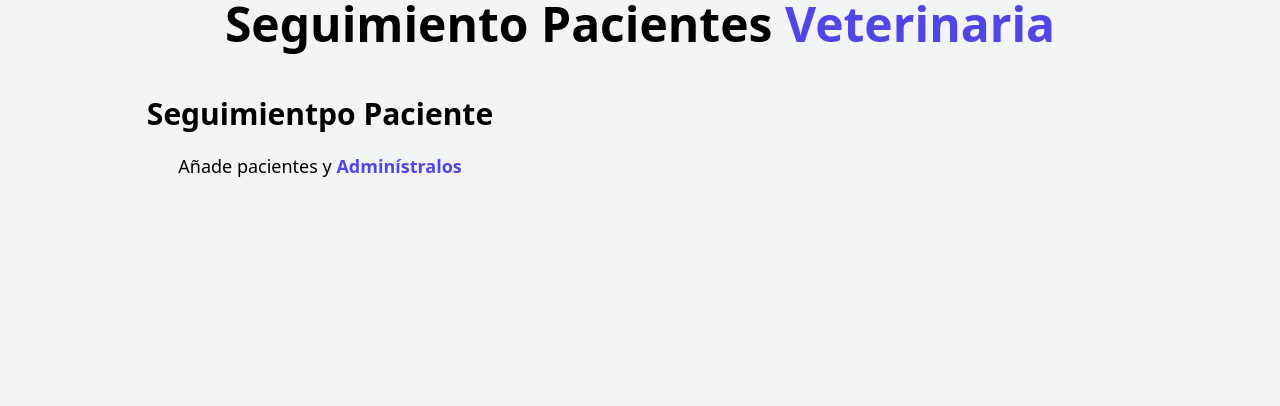
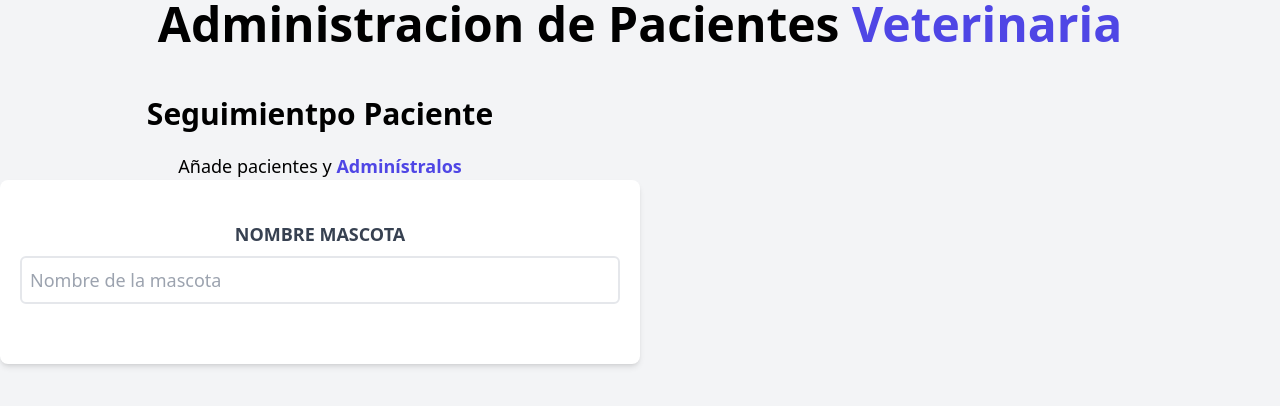
Before and after one commit to Joshjavy/admin-pacientes, a Vue app: page / in a window 1280 px wide. Shown: the top 406 px of the page. Built offline with nearby package versions, Linux system fonts and the light colour scheme.

Commit message:
75. Primeros pasos con el Formulario

```diff
--- a/src/components/Formulario.vue
+++ b/src/components/Formulario.vue
@@ -12,6 +12,28 @@
         <p class="text-lg mt-5 text-center mb-10">
             Añade pacientes y
             <span class="text-indigo-600 font-bold">Adminístralos</span>
+            <form
+                class="bg-white shadow-md rounded-lg py-10 px-5 md-10"
+            >
+                <div
+                    class="mb-5"
+                >
+                    <label
+                        class="block text-gray-700 uppercase font-bold"
+                        for="mascota">
+                        Nombre Mascota
+                    </label>
+                    <input
+                        type="text"
+                        placeholder="Nombre de la mascota"
+                        id="mascota"
+                        name="mascota"
+                        class="border-2 w-full p-2 mt-2 placeholder-gray-400 rounded-md"
+                    />
+
+                </div>
+            </form>
+
         </p>
     </div>
 </template>
--- a/src/components/Header.vue
+++ b/src/components/Header.vue
@@ -1,6 +1,6 @@
 <template>
     <h1 class="font-black text-5xl text-center">
-        Seguimiento Pacientes
+        Administracion de  Pacientes
         <span  class="text-indigo-600"> Veterinaria</span>
     </h1>
 </template>
```
